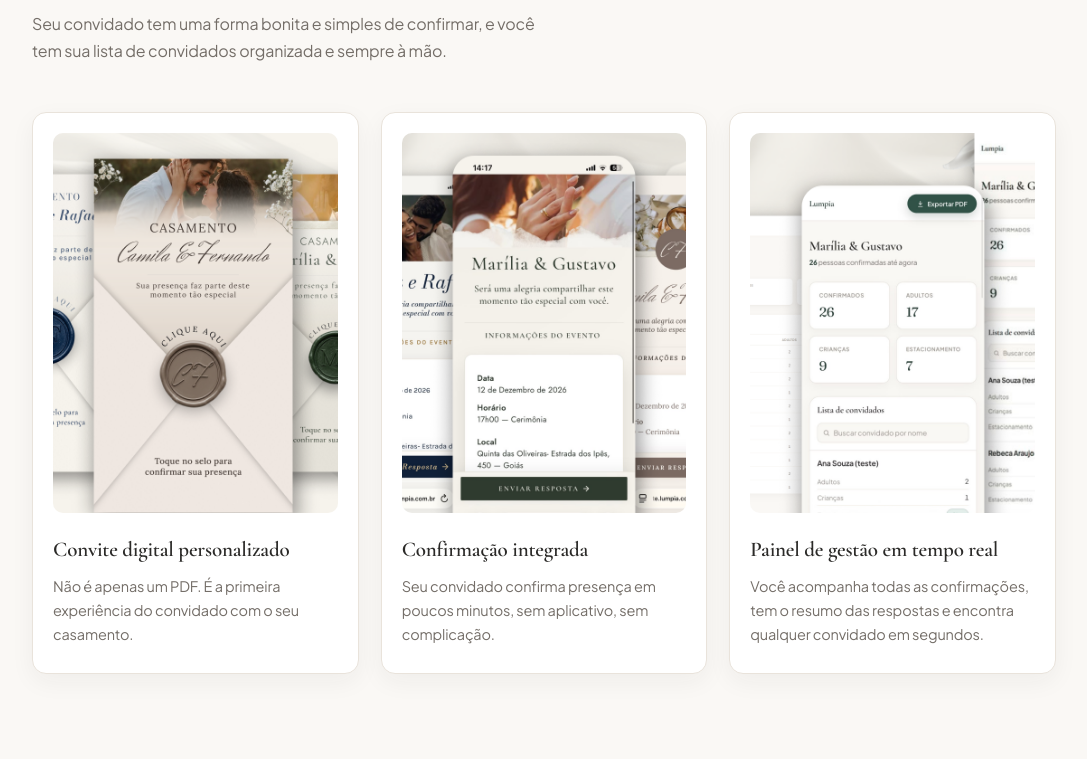
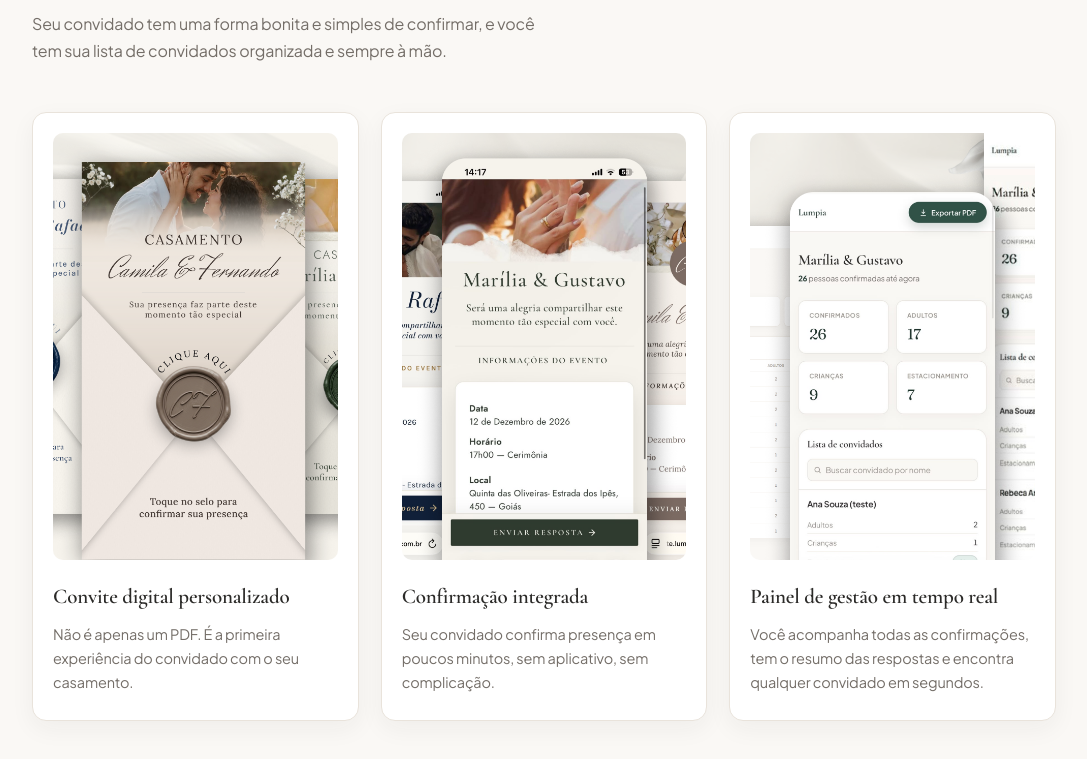
Before and after one commit to rayanearaujoc/lumpia-site, a plain HTML site: page index.html in a window 1280 px wide. Shown: the part 663-1422 px from the top of the page, without its empty margins (96-1183 px from the left). Drawn offline with nearby package versions, Linux system fonts and the light colour scheme.

Commit message:
Update index.html

```diff
--- a/index.html
+++ b/index.html
@@ -317,7 +317,7 @@ h1,h2,h3{
   box-shadow:0 16px 32px rgba(31,54,44,0.09);
 }
 .feature-mockup{
-  aspect-ratio: 3/4;
+  aspect-ratio: 2/3;
   border-radius: var(--radius-sm);
   overflow: hidden;
   margin-bottom: 20px;
```
